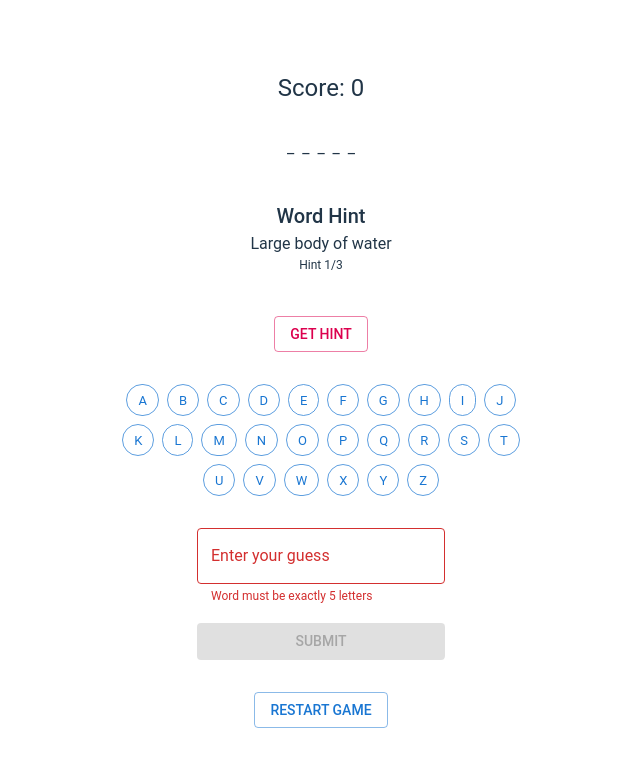
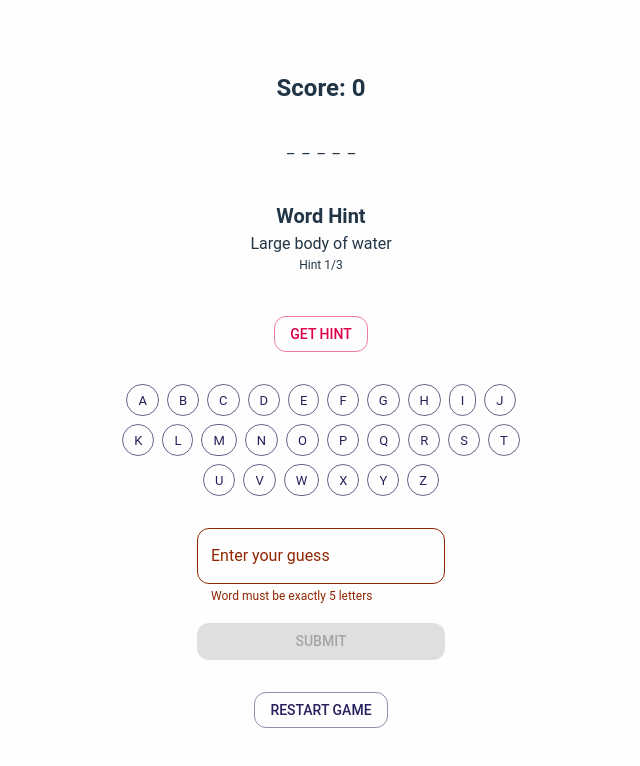
Before and after one commit to kbastow/word-guessing-game, a React (Vite) app: page / in a window 1280 px wide. Shown: the top 766 px of the page, without its empty margins (319-959 px from the left). Built offline with nearby package versions, Linux system fonts and the light colour scheme.

Commit message:
feat: update theme

```diff
--- a/src/styles/theme.ts
+++ b/src/styles/theme.ts
@@ -1,27 +1,55 @@
 import { createTheme, Theme } from "@mui/material/styles";
+
+declare module "@mui/material/Chip" {
+  interface ChipPropsSizeOverrides {
+    letter: true;
+  }
+}
 
 const theme = createTheme({
   palette: {
     mode: "light",
     primary: {
-      main: "#1976d2",
+      main: "#26215C",
     },
     secondary: {
       main: "#dc004e",
     },
+    success: {
+      main: "#0F6E56",
+      light: "#9FE1CB",
+      dark: "#04342C",
+    },
+    error: {
+      main: "#912602",
+      light: "#F5C4B3",
+      dark: "#4A1B0C",
+    },
     background: {
-      default: "#ffffff",
+      default: "#fefefe",
       paper: "#f5f5f5",
     },
     text: {
       primary: "#213547",
     },
   },
+  shape: {
+    borderRadius: 12,
+  },
   typography: {
     fontFamily: "'Roboto', 'Arial', sans-serif",
     h1: {
       fontSize: "2.5rem",
       fontWeight: 700,
+    },
+    h5: {
+      fontWeight: 600,
+    },
+    h6: {
+      fontWeight: 600,
+    },
+    caption: {
+      fontSize: "0.75rem",
     },
     body1: {
       fontSize: "1rem",
@@ -39,16 +67,21 @@ const theme = createTheme({
     MuiChip: {
       styleOverrides: {
         root: {
-          // MUI's default disabled opacity (0.38) drops outlined success/error
-          // Chip text well below WCAG AA (measured ~1.7:1 on this theme's
-          // background). Removing it restores full-strength palette colors
-          // (~4.5-4.7:1) since these chips convey guessed-letter state, not
-          // an unavailable action.
           "&.Mui-disabled": {
             opacity: 1,
           },
         },
       },
+      variants: [
+        {
+          props: { size: "letter" },
+          style: {
+            width: 40,
+            height: 40,
+            borderRadius: "50%",
+          },
+        },
+      ],
     },
   },
 });
```
